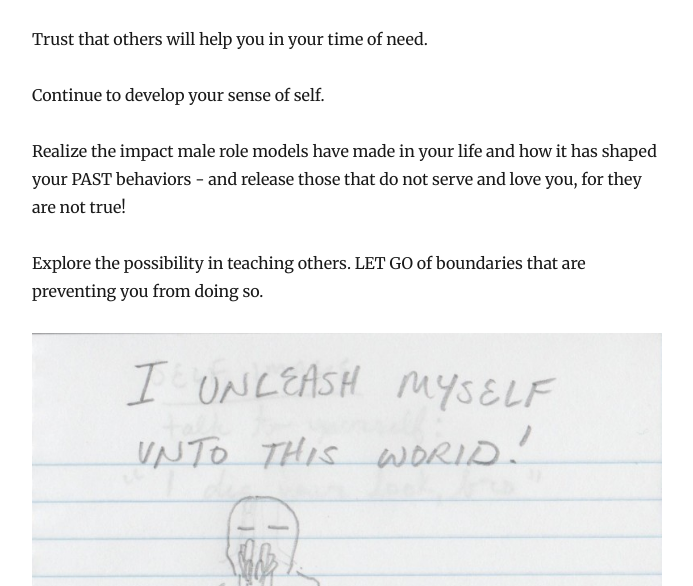
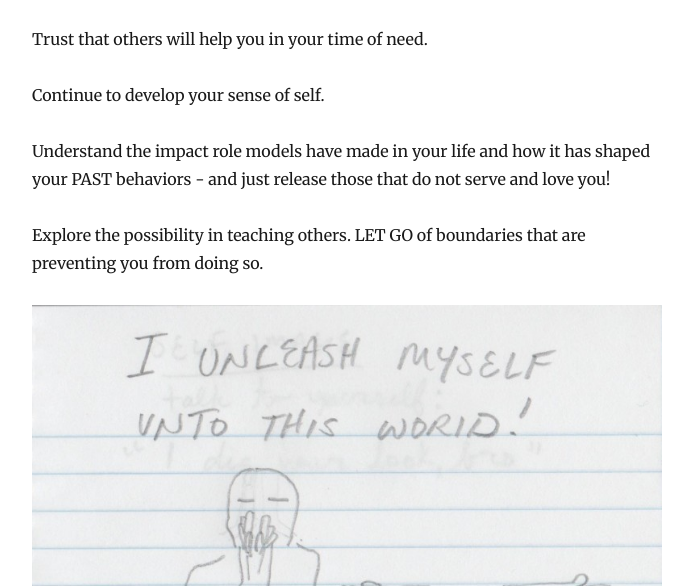
Before and after one commit to davidaherron/injoy, a Gatsby site: page /2020-03-19-super-duper-new-post/ in a window 1280 px wide. Shown: the part 214-800 px from the top of the page, without its empty margins (293-986 px from the left). Built offline with nearby package versions, Linux system fonts and the light colour scheme; Gatsby itself is replaced by a stand-in of ours; some packages are replaced by stand-ins of ours.

Commit message:
Update Blog “2020-03-19-super-duper-new-post”

```diff
--- a/content/blog/2020-03-19-super-duper-new-post.md
+++ b/content/blog/2020-03-19-super-duper-new-post.md
@@ -7,7 +7,7 @@ Trust that others will help you in your time of need.
 
 Continue to develop your sense of self.
 
-Realize the impact male role models have made in your life and how it has shaped your PAST behaviors - and release those that do not serve and love you, for they are not true!
+Understand the impact role models have made in your life and how it has shaped your PAST behaviors - and just release those that do not serve and love you!
 
 Explore the possibility in teaching others. LET GO of boundaries that are preventing you from doing so.
 
```
